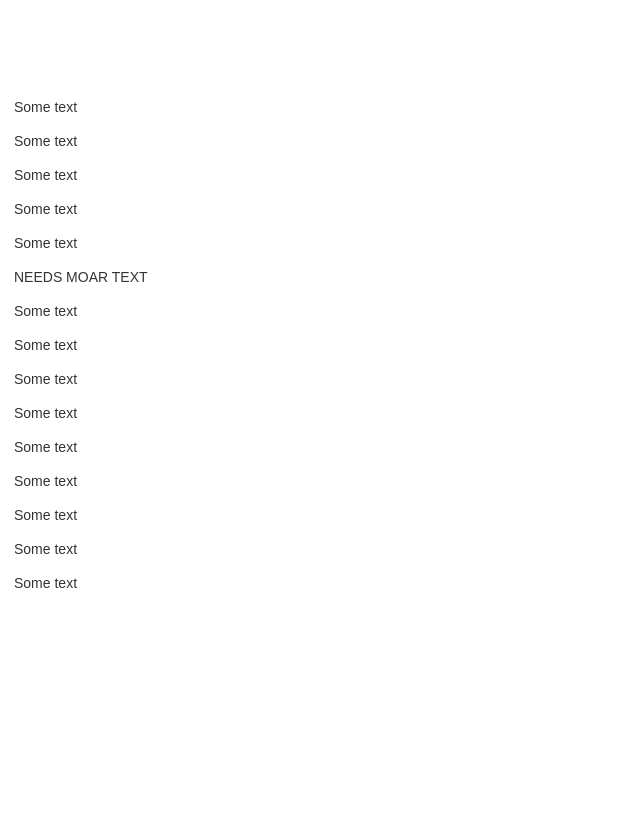
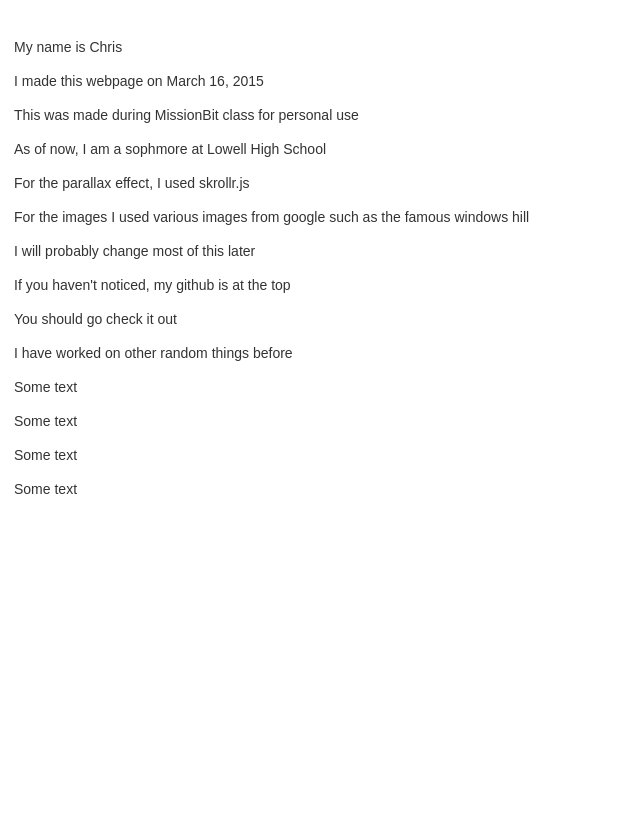
Before and after one commit to cjlim2007/profilepage, a Django app: page /info/ in a window 1280 px wide. Shown: the part 819-1652 px from the top of the page, without its empty margins (0-640 px from the left). Run offline with Django 3.2, Linux system fonts and the light colour scheme; some libraries are stand-ins or nearby versions.

Commit message:
added some new stuff to make it look a bit better

```diff
--- a/profilepage/templates/base.html
+++ b/profilepage/templates/base.html
@@ -10,12 +10,22 @@
 
         <!-- Latest compiled and minified JavaScript -->
         <script src="https://maxcdn.bootstrapcdn.com/bootstrap/3.3.2/js/bootstrap.min.js"></script>
+        <link rel="stylesheet" href="/static/style.css">
+
     {% block pills %}
-<ul class="nav nav-pills">
-  <li role="presentation" class="active"><a href="/info/">Info</a></li>
-  <li role="presentation"><a href="/profile/">Resume</a></li>
+<body>
+
+<nav class="navbar navbar-default navbar-fixed-top">
+  <div class="container">
+    <ul class="nav nav-tabs">
+  <li role="presentation" {% block info %}class="active"{% endblock %}><a href="/info/">Info</a></li>
+  <li role="presentation" {% block profile %}class="active"{% endblock %}><a href="/profile/">Profile</a></li>
   <li role="presentation"><a href="https://github.com/cjlim2007">GitHub</a></li>
 </ul>
+  </div>
+</nav>
+
+</body>
     {% endblock %}
     {% block content %}{% endblock %}
 </html>
--- a/profilepage/templates/info.html
+++ b/profilepage/templates/info.html
@@ -100,8 +100,7 @@
 	</style>
 </head>
 
-<body>
-	<!--
+<body>	<!--
 		We position the images fixed and therefore need to place them outside of #skrollr-body.
 		We will then use data-anchor-target to display the correct image matching the current section (.gap element).
 	-->
@@ -154,21 +153,20 @@
 
 	<div id="skrollr-body">
 		<div class="header" id="dragons">
-			ITS A PARALLAX!!!!111!!!11111!!
 		</div>
 		<div class="gap gap-100" style="background-image:url(/static/images/windows-hill.jpg);"></div>
 		<div class="content" id="bacons">
-			<p>Some text</p>
-			<p>Some text</p>
-			<p>Some text</p>
-			<p>Some text</p>
-			<p>Some text</p>
-			<p>NEEDS MOAR TEXT</p>
-			<p>Some text</p>
-			<p>Some text</p>
-			<p>Some text</p>
-			<p>Some text</p>
-			<p>Some text</p>
+			<p>My name is Chris</p>
+			<p>I made this webpage on March 16, 2015</p>
+			<p>This was made during MissionBit class for personal use</p>
+			<p>As of now, I am a sophmore at Lowell High School</p>
+			<p>For the parallax effect, I used skrollr.js</p>
+			<p>For the images I used various images from google such as the famous windows hill</p>
+			<p>I will probably change most of this later</p>
+			<p>If you haven't noticed, my github is at the top</p>
+			<p>You should go check it out</p>
+			<p>I have worked on other random things before</p>
+			<p></p>
 			<p>Some text</p>
 			<p>Some text</p>
 			<p>Some text</p>
@@ -192,6 +190,6 @@
 	});
 	</script>
 </body>
-
+{% block profile %}{% endblock %}
 </html>
 {% endblock %}
--- /dev/null
+++ b/static/style.css
@@ -0,0 +1 @@
+body { padding-top: 50px; }
```
Also changed, not shown: profilepage/templates/profile.html (+6 -1 lines), 2 other files.
